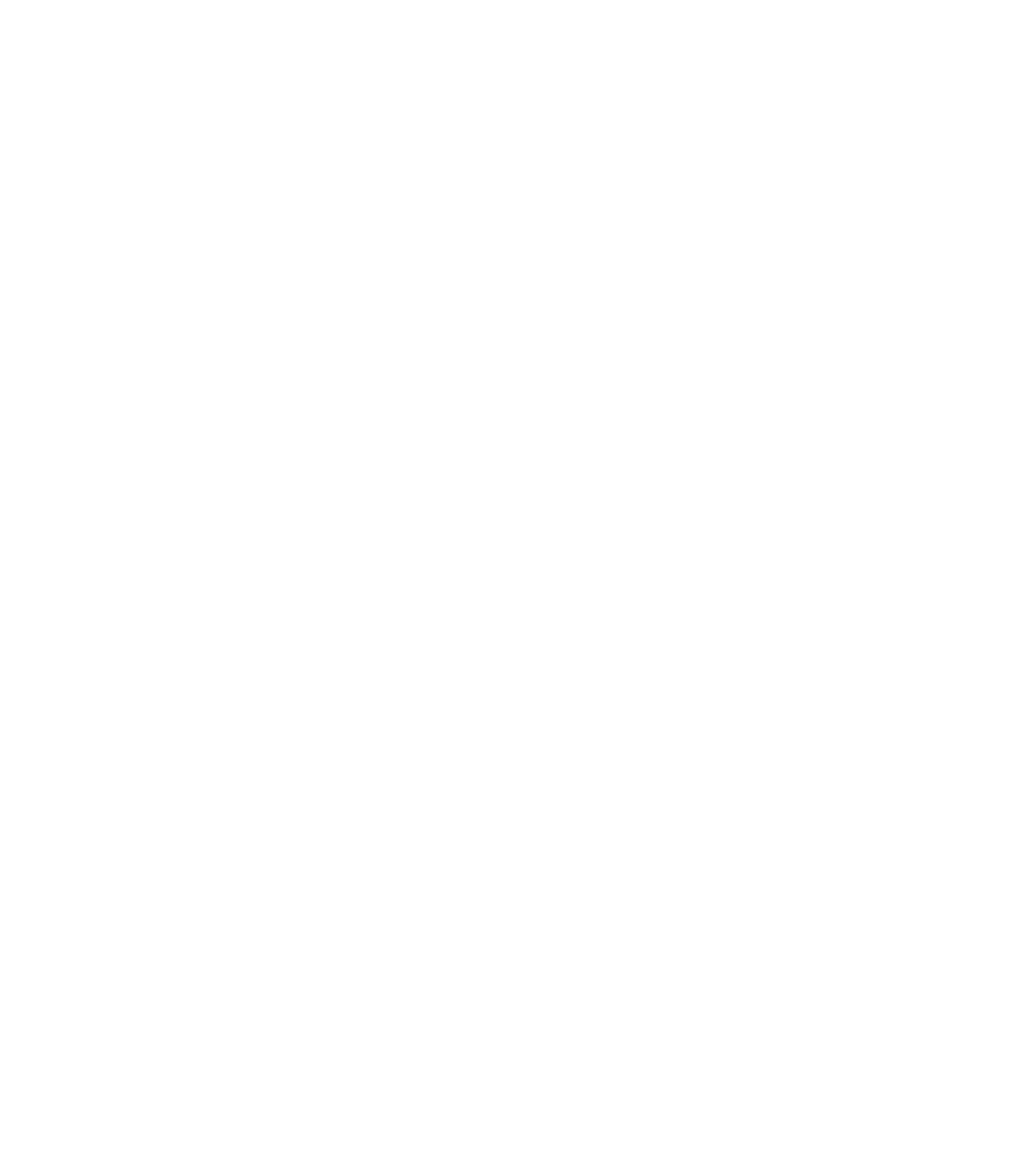
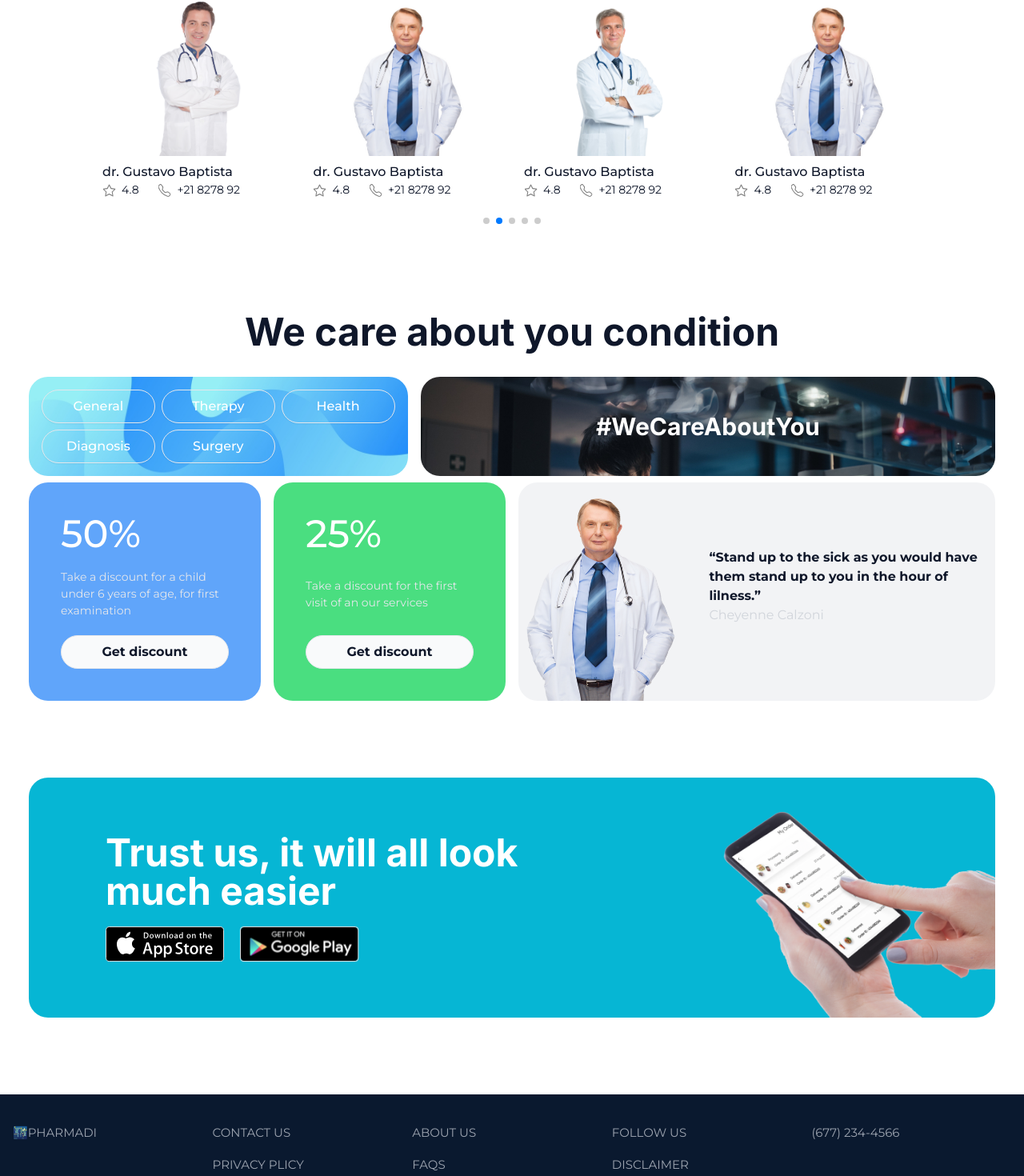
Before and after one commit to IGUIDER-AMINE/healthcare-website, a Next.js app: page / in a window 1280 px wide. Shown: the part 694-2164 px from the top of the page at 80% size. Before the commit the page ends 800 px from the top, so only its background shows below. Built offline with nearby package versions, Linux system fonts and the light colour scheme.

Commit message:
finish ourFeatures  section

```diff
--- a/pages/index.tsx
+++ b/pages/index.tsx
@@ -23,13 +23,13 @@ export default function Home() {
         {/* <NavBar /> */}
         {/* <Banner /> */}
         <OurFeatures />
-        {/* <OurDoctors />
-        <Care /> */}
+        <OurDoctors />
+        <Care />
         {/*
         {/* <ClientQsts />
         <Testimonials /> */}
-        {/* <OurApp />
-        <Footer /> */}
+        <OurApp />
+        <Footer />
       </main>
     </>
   );
```
